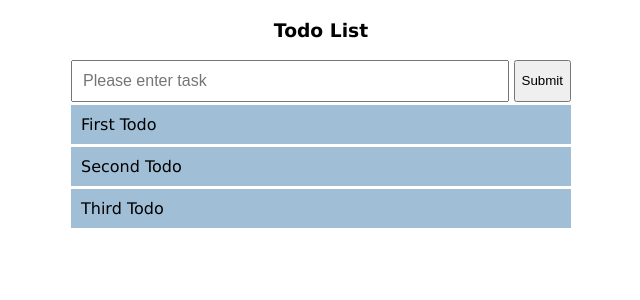
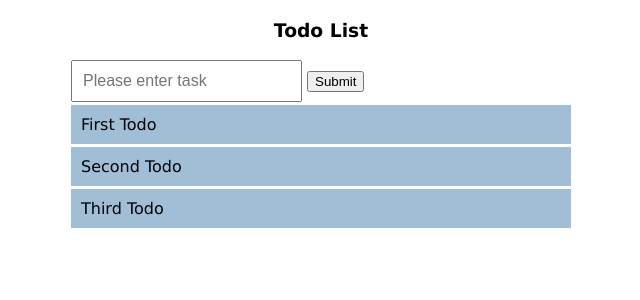
Before and after one commit to amit-ib/Todo-v2, a React (Create React App) app: page / in a window 1280 px wide. Shown: the top 300 px of the page, without its empty margins (319-959 px from the left). Built offline with nearby package versions, Linux system fonts and the light colour scheme.

Commit message:
Add Form CSS

```diff
--- /dev/null
+++ b/src/assets/scss/components/_todo-form.scss
@@ -0,0 +1,6 @@
+.todo-form {
+  display: flex;
+  input {
+    flex-grow: 1;
+  }
+}
--- a/src/assets/scss/ui/forms/_input.scss
+++ b/src/assets/scss/ui/forms/_input.scss
@@ -1,9 +1,5 @@
-.todo-form {
-  display: flex;
-  input {
-    flex-grow: 1;
-    padding: 10px;
-    margin-right: 5px;
-    font-size: 16px;
-  }
+input {
+  padding: 10px;
+  margin-right: 5px;
+  font-size: 16px;
 }
```
